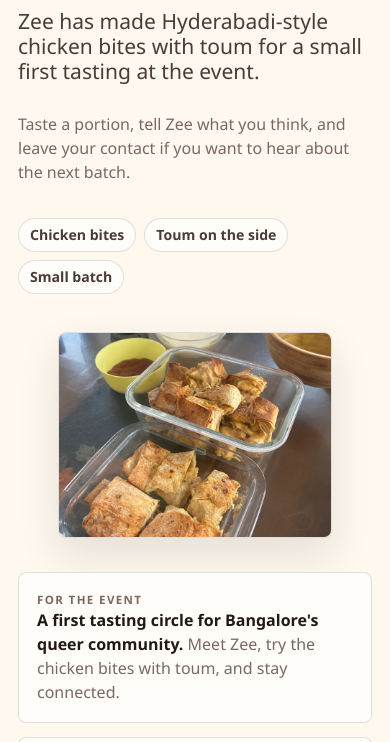
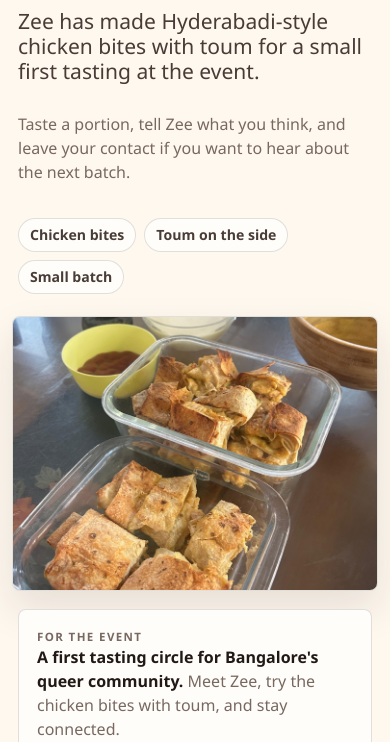
Before and after one commit to aleezanooor/zee-tasting-circle, a plain HTML site: page index.html in a window 390 px wide. Shown: the part 358-1100 px from the top of the page. Drawn offline with Linux system fonts and the light colour scheme.

Commit message:
Widen mobile tasting photo

```diff
--- a/index.html
+++ b/index.html
@@ -248,6 +248,7 @@
     }
 
     .hero-media {
+      margin: 0;
       border-radius: var(--radius);
       overflow: hidden;
       background: var(--surface);
@@ -596,6 +597,11 @@
     }
 
     @media (max-width: 559px) {
+      .hero-media {
+        width: calc(100% + 12px);
+        margin-inline: -6px;
+      }
+
       .waitlist .button {
         width: 100%;
         justify-self: stretch;
```
